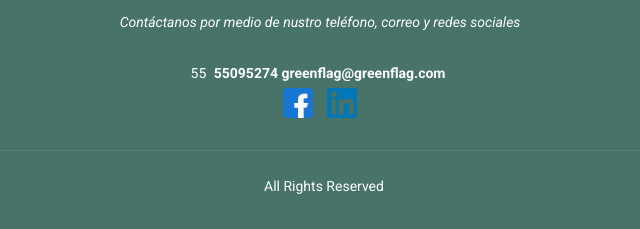
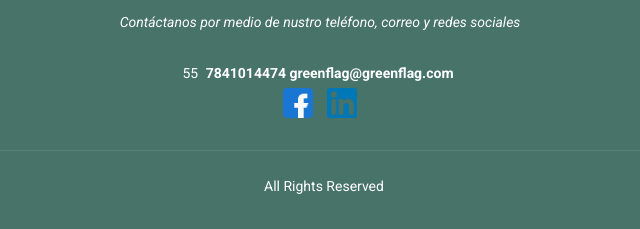
Before and after one commit to JorgeMorenoAlexandres/GreenFlag, a plain HTML site: page index.html in a window 1280 px wide. Shown: the part 2549-2778 px from the top of the page, 320-960 px from the left. Drawn offline with Linux system fonts and the light colour scheme.

Commit message:
Cambio de telefono

```diff
--- a/index.html
+++ b/index.html
@@ -536,7 +536,7 @@
       <h3 class="sitename">GREEN FLAG</h3>
       <p>Contáctanos por medio de nustro teléfono, correo y redes sociales</p>
       55
-      <strong class="px-1 sitename">55095274 greenflag@greenflag.com</strong>
+      <strong class="px-1 sitename">7841014474 greenflag@greenflag.com</strong>
       <div class="social-links d-flex justify-content-center">
         <a href=""><i class=""><img src="assets/img/Redes/facebook.png" alt="" width="30" heigth="30"></i></a>
         <a href=""><i class=""><img src="assets/img/Redes/linkedin.png" alt="" width="30" heigth="30"></i></a>
```
